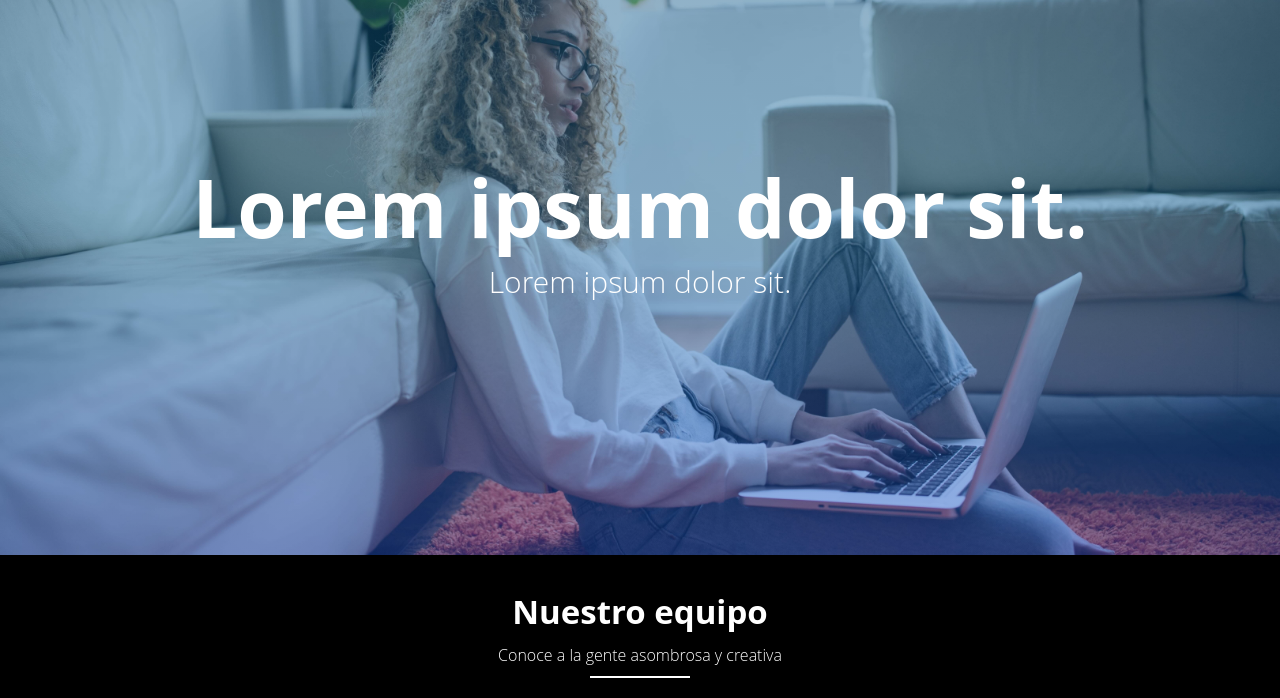
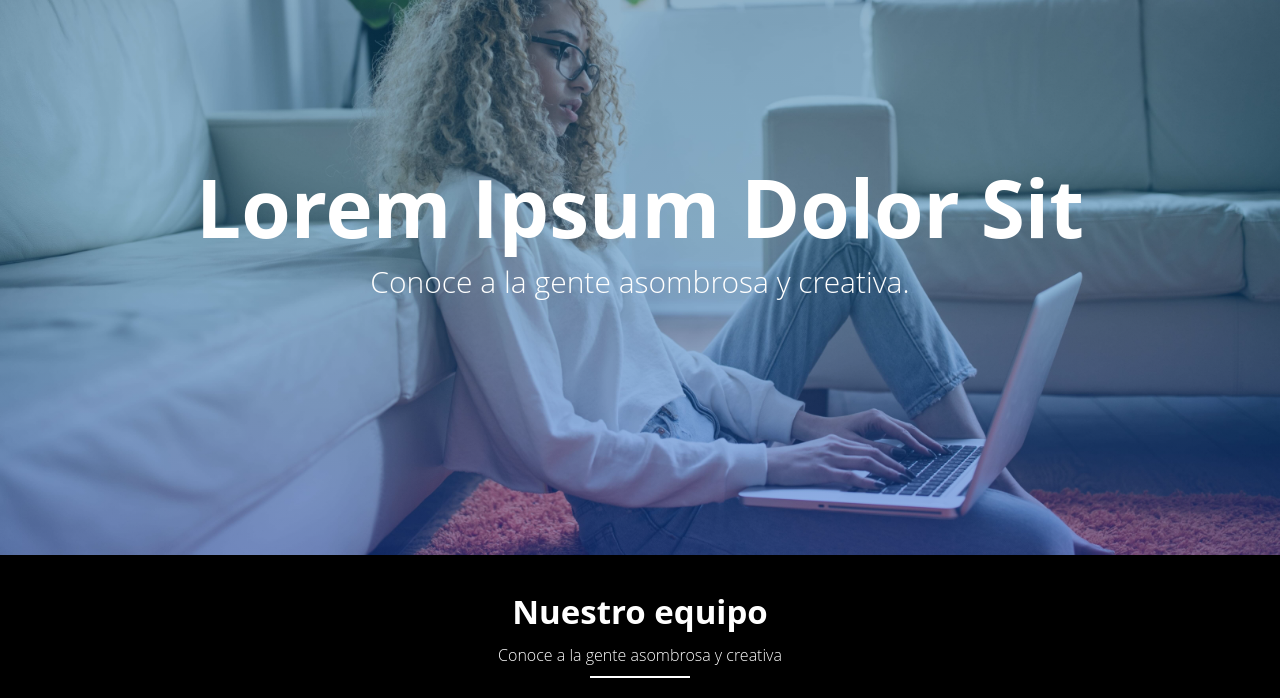
Before and after one commit to MiguelCarlosRojas/Web-Version-0.0., a plain HTML site: page index.html in a window 1280 px wide. Shown: the part 102-800 px from the top of the page. Drawn offline with Linux system fonts and the light colour scheme; files whose address does not match are found by name.

Commit message:
pagina nueva

```diff
--- a/index.html
+++ b/index.html
@@ -33,8 +33,8 @@
             </div>
         </nav>
         <div class="textos">
-            <h1>Lorem ipsum dolor sit.</h1>
-            <h2>Lorem ipsum dolor sit.</h2>
+            <h1>Lorem Ipsum Dolor Sit</h1>
+            <h2>Conoce a la gente asombrosa y creativa.</h2>
         </div>
     </header>
     <main>
```
